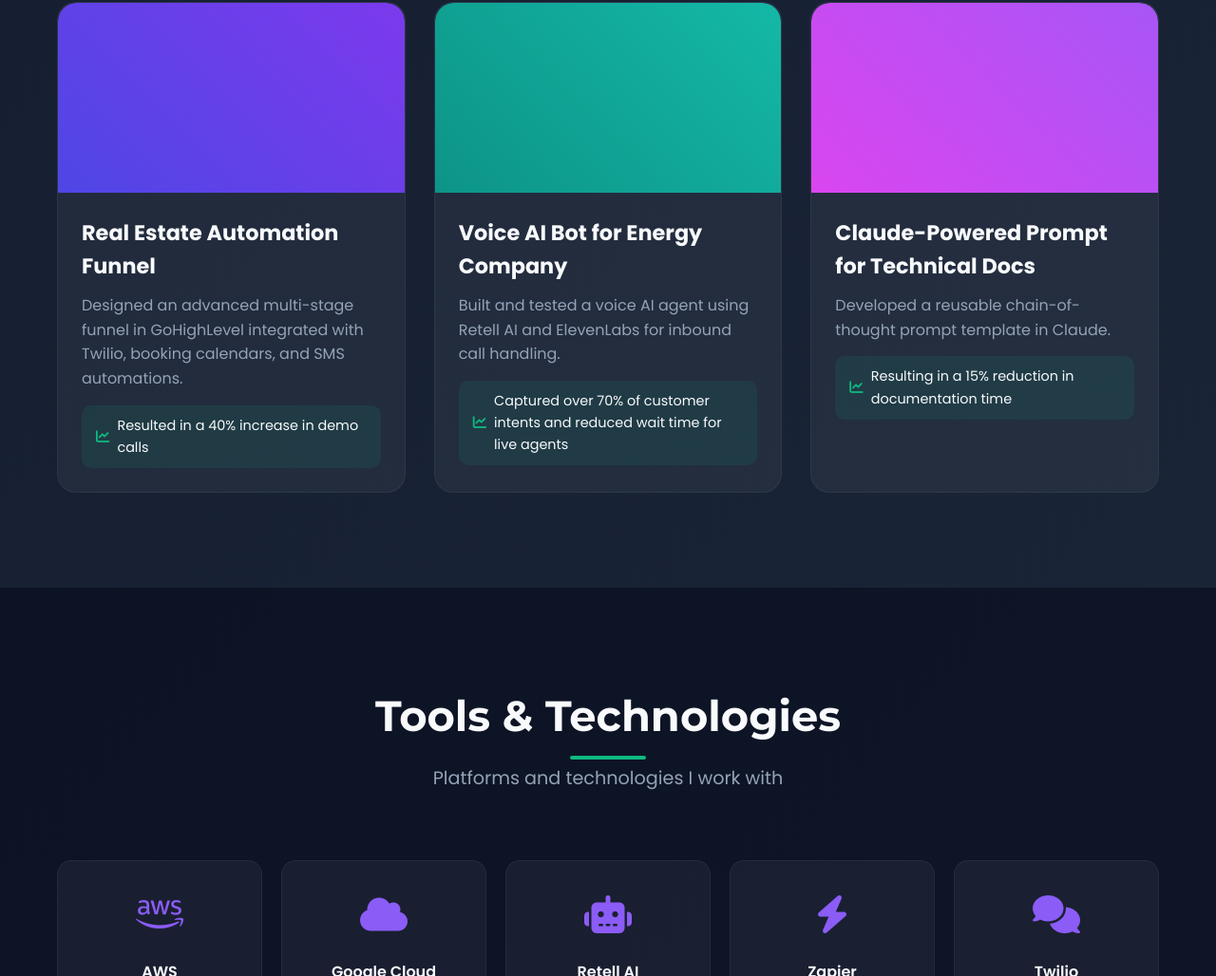
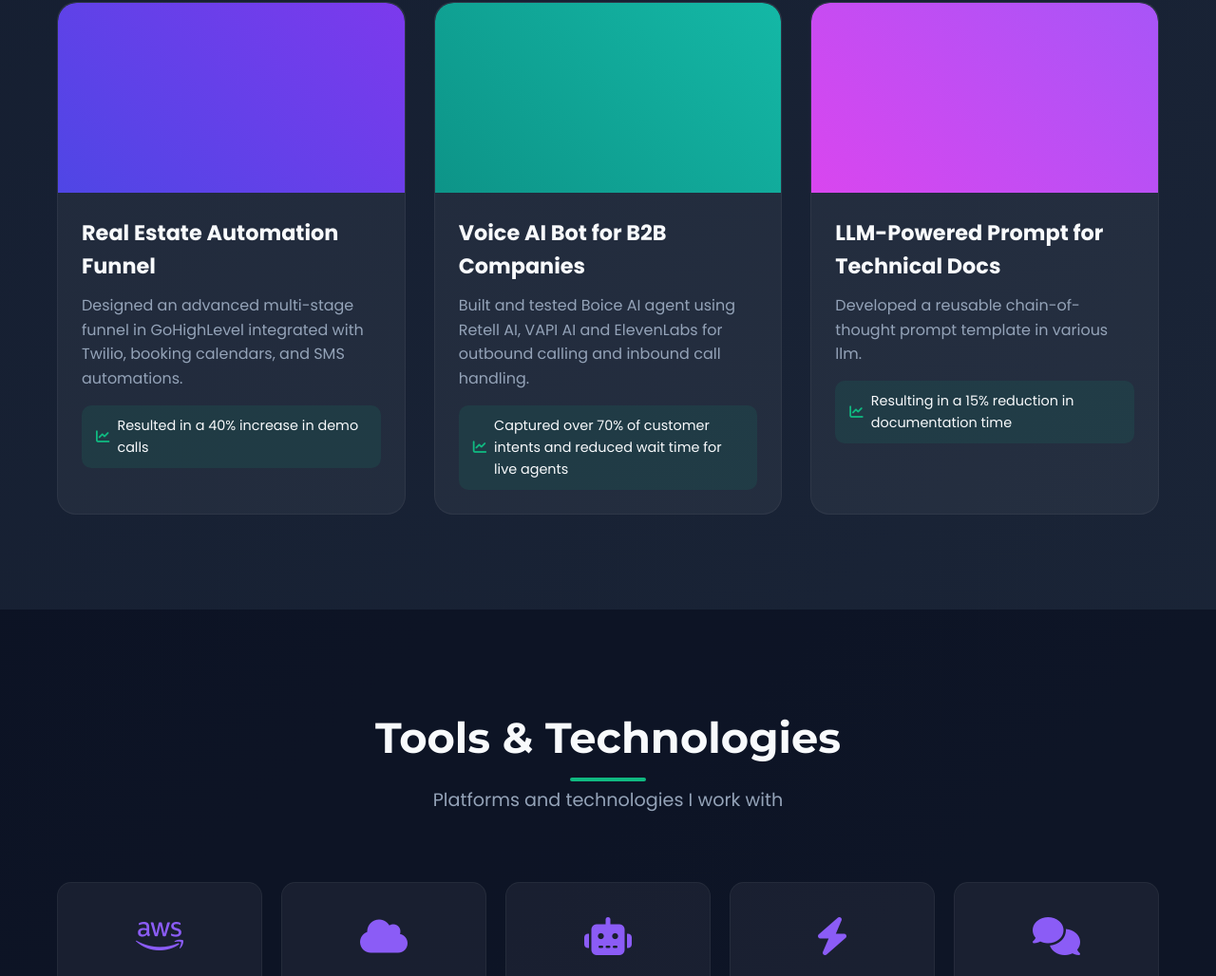
Before and after one commit to tarique1810/github.io, a plain HTML site: page index.html in a window 1280 px wide. Shown: the part 3158-4186 px from the top of the page at 95% size. Drawn offline with nearby package versions, Linux system fonts and the light colour scheme.

Commit message:
Update index.html

```diff
--- a/index.html
+++ b/index.html
@@ -750,8 +750,8 @@
                 <div class="project-card fade-in">
                     <div style="height: 200px; background: linear-gradient(45deg, #0d9488, #14b8a6); border-radius: 20px 20px 0 0;"></div>
                     <div class="project-content">
-                        <h3 class="project-title">Voice AI Bot for Energy Company</h3>
-                        <p class="project-desc">Built and tested a voice AI agent using Retell AI and ElevenLabs for inbound call handling.</p>
+                        <h3 class="project-title">Voice AI Bot for B2B Companies</h3>
+                        <p class="project-desc">Built and tested Boice AI agent using Retell AI, VAPI AI and ElevenLabs for outbound calling and inbound call handling.</p>
                         <div class="project-stats">
                             <i class="fas fa-chart-line"></i>
                             <span>Captured over 70% of customer intents and reduced wait time for live agents</span>
@@ -763,8 +763,8 @@
                 <div class="project-card fade-in">
                     <div style="height: 200px; background: linear-gradient(45deg, #d946ef, #a855f7); border-radius: 20px 20px 0 0;"></div>
                     <div class="project-content">
-                        <h3 class="project-title">Claude-Powered Prompt for Technical Docs</h3>
-                        <p class="project-desc">Developed a reusable chain-of-thought prompt template in Claude.</p>
+                        <h3 class="project-title">LLM-Powered Prompt for Technical Docs</h3>
+                        <p class="project-desc">Developed a reusable chain-of-thought prompt template in various llm.</p>
                         <div class="project-stats">
                             <i class="fas fa-chart-line"></i>
                             <span>Resulting in a 15% reduction in documentation time</span>
```
